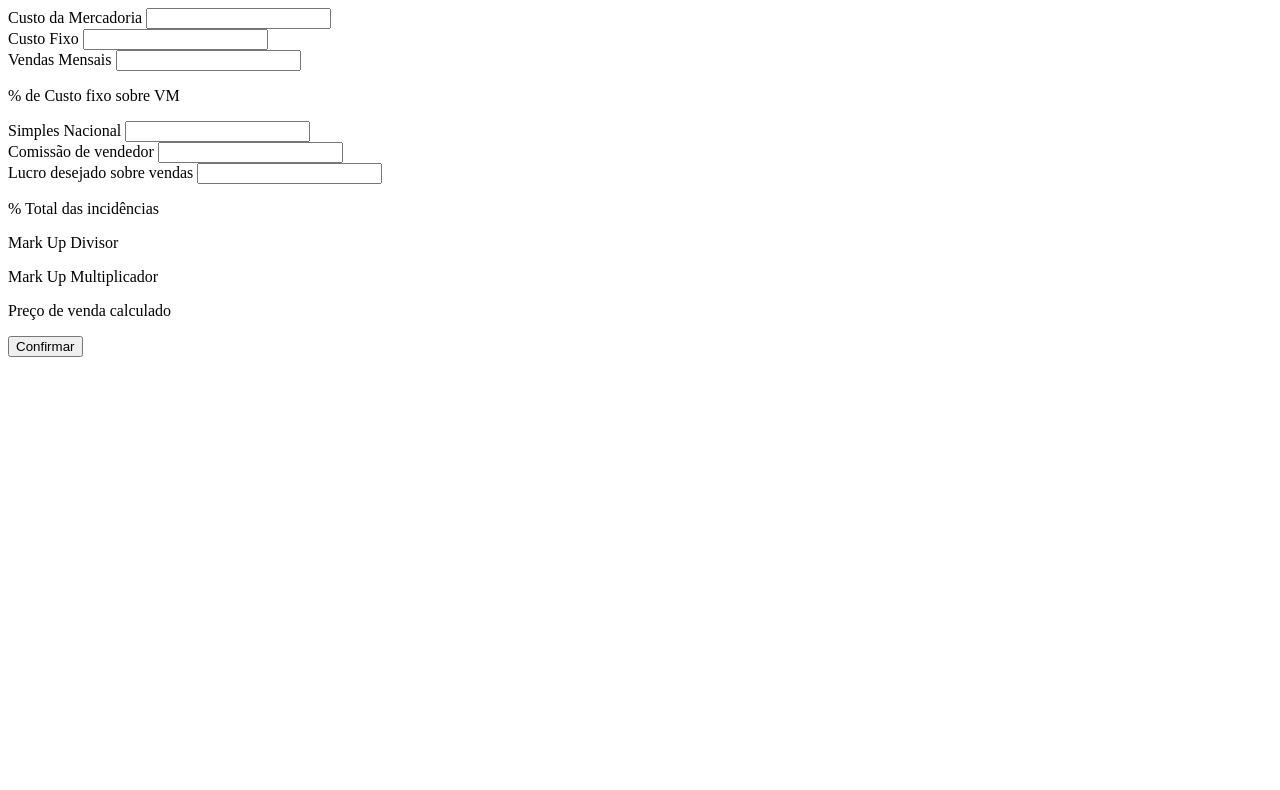
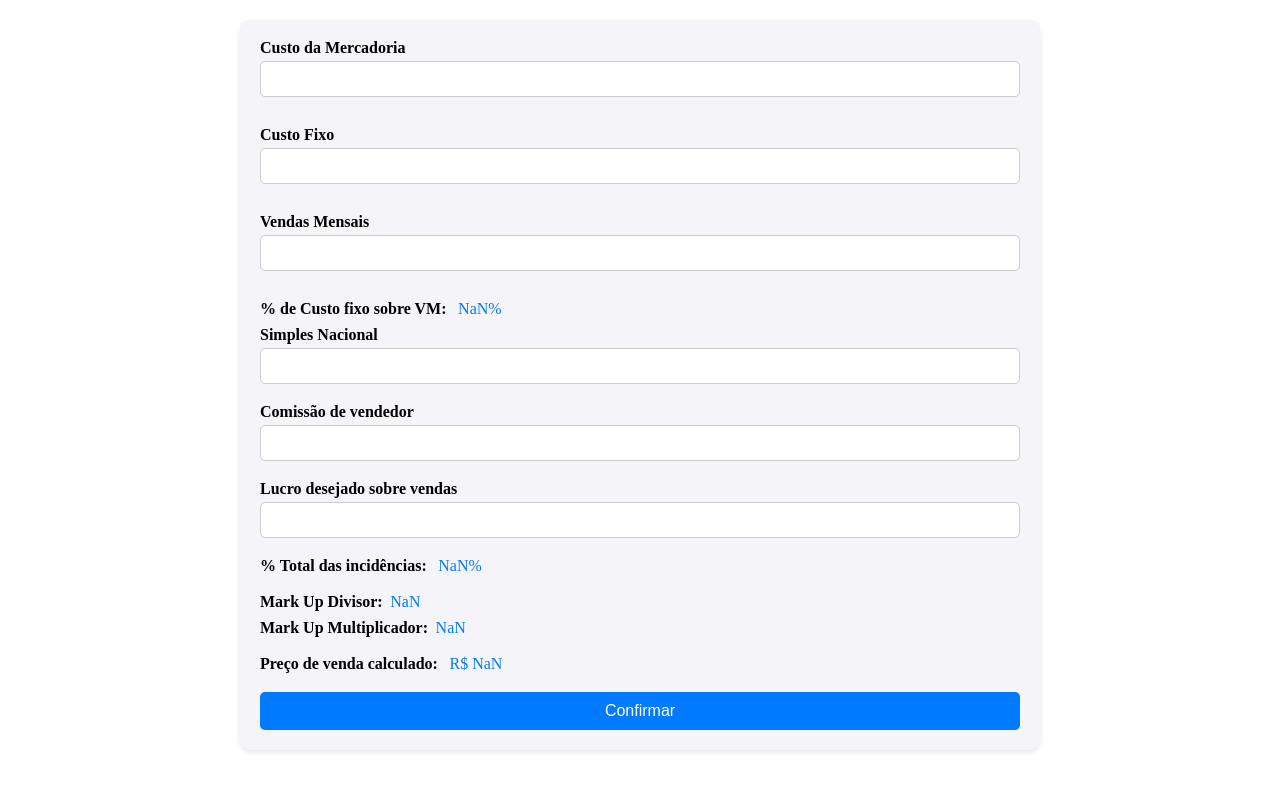
Before and after one commit to gbnunes7/Valor-de-Venda, a plain HTML site: page index.html in a window 1280 px wide. Both pictures are taken after a click on the button "Confirmar". Drawn offline with Linux system fonts and the light colour scheme.

Commit message:
commit 29/05 (alteração JS e criação de CSS)
Criação de CSS estilizado para página.

Terminando lógica da precificação e lógica da manipulação do DOM

```diff
--- a/app.js
+++ b/app.js
@@ -1,17 +1,43 @@
-const custoMercadoria = 10
-const custoFixoMensal = 50000
-const vendaMediaMensal = 150000
-const custoFixoVendas = custoFixoMensal / vendaMediaMensal
-const custoFixoVendasPorcentagem = custoFixoVendas * 100
-const simplesNacionalPorcentagem = 8.95
-const comissaoVendedorPorcentagem = 3
-const lucroEmpresaPorcentagem = 5
-const totalIncidenciaPorcentagem = (custoFixoVendasPorcentagem + simplesNacionalPorcentagem + comissaoVendedorPorcentagem + lucroEmpresaPorcentagem).toFixed(2)
-const totalIncidenciaDecimal = (totalIncidenciaPorcentagem/100).toFixed(4)
+const btnConfirmar = document.getElementById('button__confirmar');
+const areaCustoFixo = document.getElementById('custo__fixo--vendas--js');
+const areaTotalIncidencias = document.getElementById('total__incidencias--js');
+const txtAreaCustoMercadoria = document.getElementById('custo__mercadoria');
+const txtAreaCustoFixo = document.getElementById('custo__fixo');
+const txtAreaVendasMensais = document.getElementById('vendas__mensais');
+const txtAreaSimplesNacional = document.getElementById('simples__nacional');
+const txtAreaComissao = document.getElementById('comissao__vendedor');
+const txtAreaLucro = document.getElementById('lucro__vendas');
+const areaMarkUpDivisor = document.getElementById('mark__up--divisor--js');
+const areaMarkUpMultiplicador = document.getElementById('mark__up--multiplicador--js');
+const areaPrecoFinal = document.getElementById('preco__venda--final--js');
+//Resgatando variáveis do HTML usando GetElementById (Variáveis do TEXT AREA dos inputs, botão do HTML e as areas em branco (tag span) para poder mostrar no HTML as variáveis depois de ter feito a lógica no JS)
 
-console.log(totalIncidenciaDecimal,totalIncidenciaPorcentagem)
+btnConfirmar.addEventListener('click',() => { //Event Listener de click, no botão do HTML   usando como evento uma arrow function
+    const custoMercadoria = Number(txtAreaCustoMercadoria.value);
+    const custoFixoEmpresa = Number(txtAreaCustoFixo.value);
+    const vendasMensais = Number(txtAreaVendasMensais.value);
+    const simplesNacional = Number(txtAreaSimplesNacional.value);
+    const comissaoVendedor = Number(txtAreaComissao.value);
+    const lucroEmpresa = Number(txtAreaLucro.value);
+    // Resgatando os valores das variáveis nos inputs após o clicar no botão confirmar
 
-const markUpDivisor = ((1-totalIncidenciaDecimal)/1).toFixed(4)
-const markUpMultp = ((1/markUpDivisor)/1).toFixed(4)
+    //Lógica da precificação
+    const custoFixoVendas = ((custoFixoEmpresa / vendasMensais) * 100).toFixed(2)
 
-const precoFinal = (markUpMultp * custoMercadoria).toFixed(2);
+    const totalIncidencias = Number(custoFixoVendas) + Number(simplesNacional) + Number(comissaoVendedor) + Number(lucroEmpresa)
+
+    const totalIncidenciasDecimal = Number((totalIncidencias/100)).toFixed(4)
+
+    const markUpDivisor = Number(((1 - totalIncidenciasDecimal)/1)).toFixed(4)
+    const markUpMultp = Number(((1/markUpDivisor)/1)).toFixed(4)
+
+    const precoFinal = (markUpMultp * custoMercadoria).toFixed(2);
+    // Final lógica
+
+    areaCustoFixo.innerHTML = `${custoFixoVendas}%`
+    areaTotalIncidencias.innerHTML = `${totalIncidencias}%`
+    areaMarkUpDivisor.innerHTML = markUpDivisor.toString().replace('.',',')
+    areaMarkUpMultiplicador.innerHTML = markUpMultp.toString().replace('.',',')
+    areaPrecoFinal.innerHTML = "R$ " + precoFinal.toString().replace('.',',')
+    // Exibindo as variáveis novas no HTML por meio da propriedade innerHTML, reatribuindo o tipo delas por meio do metodo toString, pra poder user o método replace e trocar o '.' por ','
+})
--- a/index.html
+++ b/index.html
@@ -4,7 +4,9 @@
     <meta charset="UTF-8">
     <meta name="viewport" content="width=device-width, initial-scale=1.0">
     <title>Valor de Venda</title>
-    <script src="app.js"></script>
+    <script src="app.js" defer></script>
+    <link rel="stylesheet" href="reset.css">
+    <link rel="stylesheet" href="style.css">
 </head>
 <body>
     <header>
@@ -25,7 +27,7 @@
         </section>
         <section class="kontainer__incidencias">
             <div class="div__custo--fixo">
-                <p for="custo__fixo--vendas">% de Custo fixo sobre VM <span><i id="custo__fixo--vendas--js"></i></span></p>
+                <p for="custo__fixo--vendas">% de Custo fixo sobre VM: <span><i id="custo__fixo--vendas--js"></i></span></p>
             </div>
             <div class="div__simples--nacional">
                 <label for="simples__nacional">Simples Nacional</label>
@@ -40,20 +42,21 @@
                 <input id="lucro__vendas" type="text">
             </div>
             <div class="div__total--incidencias">
-                <p for="total__incidencias">% Total das incidências <span><i id="total__incidencias--js"></i></span></p>
+                <p for="total__incidencias">% Total das incidências: <span><i id="total__incidencias--js"></i></span></p>
             </div>
         </section>
         <section class="kontainer__mark--up">
             <div class="div__markup--divisor">
-                <p>Mark Up Divisor<span><i id="mark__up--divisor--js"></i></span></p>
+                <p>Mark Up Divisor:<span><i id="mark__up--divisor--js"></i></span></p>
             </div>
-            <div class="div__markup--multplicador">Mark Up Multiplicador <span><i id="mark__up--multiplicador--js"></i></span></div>
+            <div class="div__markup--multplicador">
+                <p>Mark Up Multiplicador:<span><i id="mark__up--multiplicador--js"></i></span></p>
+                </div>
         </section>
         <section class="kontainer__preco--final">
-            <p>Preço de venda calculado <span><i id="preco__venda--final--js"></i></span></p>
+            <p>Preço de venda calculado: <span><i id="preco__venda--final--js"></i></span></p>
         </section>
         <button id="button__confirmar">Confirmar</button>
     </main>
-
 </body>
 </html>
--- /dev/null
+++ b/reset.css
@@ -0,0 +1,50 @@
+/* Reset CSS */
+html, body, div, span, applet, object, iframe,
+h1, h2, h3, h4, h5, h6, p, blockquote, pre,
+a, abbr, acronym, address, big, cite, code,
+del, dfn, em, img, ins, kbd, q, s, samp,
+small, strike, strong, sub, sup, tt, var,
+b, u, i, center,
+dl, dt, dd, ol, ul, li,
+fieldset, form, label, legend,
+table, caption, tbody, tfoot, thead, tr, th, td,
+article, aside, canvas, details, embed,
+figure, figcaption, footer, header, hgroup,
+menu, nav, output, ruby, section, summary,
+time, mark, audio, video {
+    margin: 0;
+    padding: 0;
+    border: 0;
+    font-size: 100%;
+    font: inherit;
+    vertical-align: baseline;
+}
+
+/* HTML5 display-role reset for older browsers */
+article, aside, details, figcaption, figure,
+footer, header, hgroup, menu, nav, section {
+    display: block;
+}
+
+body {
+    line-height: 1;
+}
+
+ol, ul {
+    list-style: none;
+}
+
+blockquote, q {
+    quotes: none;
+}
+
+blockquote::before, blockquote::after,
+q::before, q::after {
+    content: '';
+    content: none;
+}
+
+table {
+    border-collapse: collapse;
+    border-spacing: 0;
+}
--- /dev/null
+++ b/style.css
@@ -0,0 +1,74 @@
+/* Reset de margens e padding */
+* {
+    margin: 0;
+    padding: 0;
+    box-sizing: border-box;
+}
+
+/* Estilo do main container */
+main {
+    width: 90%;
+    max-width: 800px;
+    margin: 20px auto;
+    padding: 20px;
+    background-color: #f4f4f9;
+    border-radius: 10px;
+    box-shadow: 0 2px 5px rgba(0, 0, 0, 0.1);
+}
+
+/* Estilo geral dos sections */
+section {
+    margin-bottom: 20px;
+}
+
+/* Estilo dos labels e inputs */
+label {
+    display: block;
+    margin-bottom: 5px;
+    font-weight: bold;
+}
+
+input[type="text"] {
+    width: 100%;
+    padding: 8px;
+    margin-bottom: 10px;
+    border: 1px solid #ccc;
+    border-radius: 5px;
+    font-size: 16px;
+}
+
+/* Estilo dos divs dentro das sections */
+section.kontainer__incidencias div,
+section.kontainer__mark--up div {
+    margin-bottom: 10px;
+}
+
+/* Estilo dos parágrafos informativos */
+p {
+    font-weight: bold;
+}
+
+i {
+    font-style: normal;
+    font-weight: normal;
+    color: #007bff;
+    margin-left: 1%;
+}
+
+/* Estilo do botão de confirmar */
+button#button__confirmar {
+    display: block;
+    width: 100%;
+    padding: 10px;
+    background-color: #007bff;
+    color: #fff;
+    border: none;
+    border-radius: 5px;
+    font-size: 16px;
+    cursor: pointer;
+    transition: background-color 0.3s ease;
+}
+
+button#button__confirmar:hover {
+    background-color: #0056b3;
+}
```
